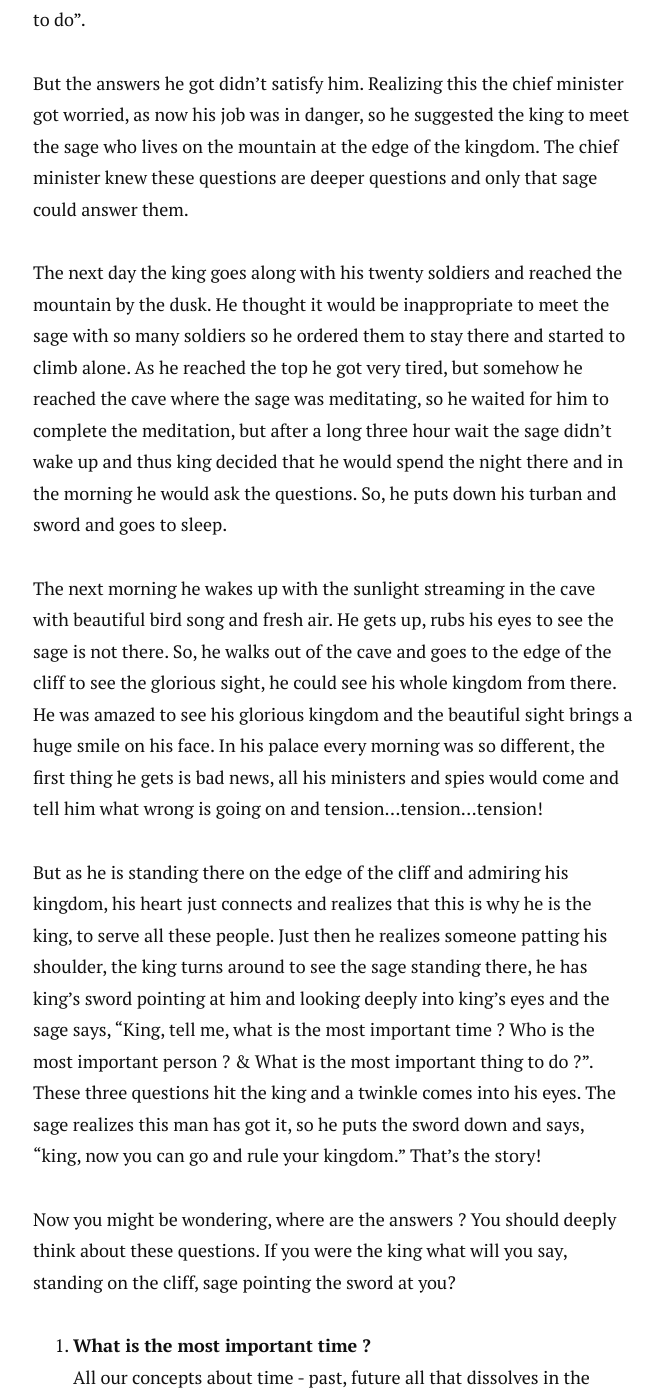
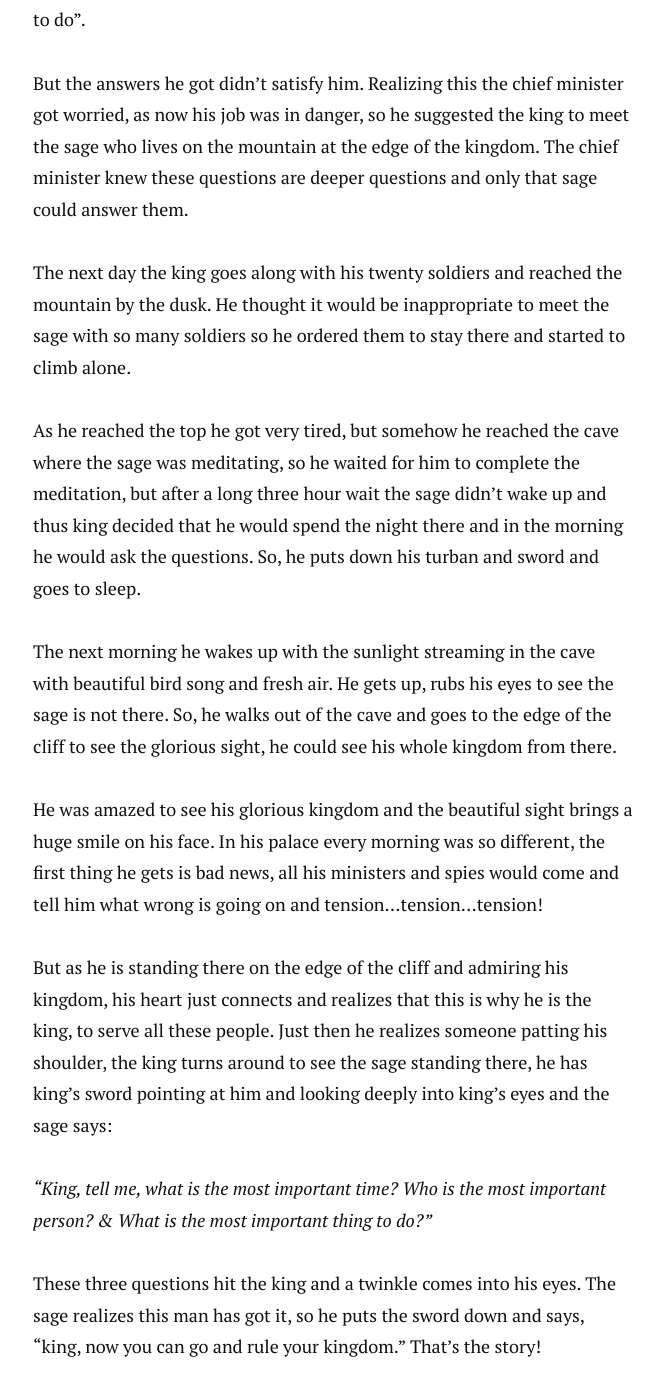
Before and after one commit to akashsoti/akashsoti.github.io, a Jekyll site: the page built from _posts/2014-12-10-test-post.markdown, in a window 1280 px wide and 1400 px high, scrolled down 953 px. Shown: the whole window, without its empty margins (307-971 px from the left). Built offline with Jekyll 4.4.1, drawn with Linux system fonts in a browser that asks for light colours; nearby versions of some CDN libraries; some of the changed text lies outside the part shown.

Commit message:
first post

```diff
--- a/_posts/2014-12-10-test-post.markdown
+++ b/_posts/2014-12-10-test-post.markdown
@@ -18,14 +18,25 @@
     The chief minister knew these questions are deeper questions and only that sage could answer them.
 </p>
 <p>
-    The next day the king goes along with his twenty soldiers and reached the mountain by the dusk. He thought it would be inappropriate to meet the sage with so many soldiers so he ordered them to stay there and started to climb alone. As he reached the top he got very tired, but somehow he reached the cave where the sage was meditating, so he waited for him to complete the meditation, but after a long three hour wait the sage didn’t wake up and thus king decided that he would spend the night there and in the morning he would ask the questions. So, he puts down his turban and sword and goes to sleep.
+    The next day the king goes along with his twenty soldiers and reached the mountain by the dusk. He thought it would be inappropriate to meet the sage with so many soldiers so he ordered them to stay there and started to climb alone.
 </p>
 <p>
-    The next morning he wakes up with the sunlight streaming in the cave with beautiful bird song and fresh air. He gets up, rubs his eyes to see the sage is not there. So, he walks out of the cave and goes to the edge of the cliff to see the glorious sight, he could see his whole kingdom from there. He was amazed to see his glorious kingdom and the beautiful sight brings a huge smile on his face.
-    In his palace every morning was so different, the first thing he gets is bad news, all his ministers and spies would come and tell him what wrong is going on and tension…tension…tension!
+    As he reached the top he got very tired, but somehow he reached the cave where the sage was meditating, so he waited for him to complete the meditation, but after a long three hour wait the sage didn’t wake up and thus king decided that he would spend the night there and in the morning he would ask the questions. So, he puts down his turban and sword and goes to sleep.
 </p>
 <p>
-    But as he is standing there on the edge of the cliff and admiring his kingdom, his heart just connects and realizes that this is why he is the king, to serve all these people. Just then he realizes someone patting his shoulder, the king turns around to see the sage standing there, he has king’s sword pointing at him and looking deeply into king’s eyes and the sage says, “King, tell me, what is the most important time ? Who is the most important person ? & What is the most important thing to do ?”. These three questions hit the king and a twinkle comes into his eyes. The sage realizes this man has got it, so he puts the sword down and says, “king, now you can go and rule your kingdom.”
+    The next morning he wakes up with the sunlight streaming in the cave with beautiful bird song and fresh air. He gets up, rubs his eyes to see the sage is not there. So, he walks out of the cave and goes to the edge of the cliff to see the glorious sight, he could see his whole kingdom from there.
+</p>
+<p>
+    He was amazed to see his glorious kingdom and the beautiful sight brings a huge smile on his face. In his palace every morning was so different, the first thing he gets is bad news, all his ministers and spies would come and tell him what wrong is going on and tension…tension…tension!
+</p>
+<p>
+    But as he is standing there on the edge of the cliff and admiring his kingdom, his heart just connects and realizes that this is why he is the king, to serve all these people. Just then he realizes someone patting his shoulder, the king turns around to see the sage standing there, he has king’s sword pointing at him and looking deeply into king’s eyes and the sage says:
+</p>
+<p>
+    <i>“King, tell me, what is the most important time? Who is the most important person? & What is the most important thing to do?”</i>
+</p>
+<p>
+    These three questions hit the king and a twinkle comes into his eyes. The sage realizes this man has got it, so he puts the sword down and says, “king, now you can go and rule your kingdom.”
     That’s the story!
 </p>
 <p>
@@ -33,17 +44,24 @@
 </p>
 
 <ol>
+    <p>
+        <li>
+            <b>What is the most important time ?</b>
+            <br>
+            All our concepts about time - past, future all that dissolves in the moment, there is only the NOW, all the thoughts vanished when the king saw the sword pointed at him. So, there is only the now, the present! everything else is a story and the quality of the story is the quality of our life.
+        </li>
+    </p>
+    <p>
+        <li>
+            <b>Who is the most important person ?</b>
+            <br>
+            Some may say jokingly, “The guy pointing the sword” or some may say, “yourself” and that’s correct, “the person you are with” is the right answer. But it happens upside down, when we are with someone we are preoccupied with ourselves, we are thinking about our own things, or what we are going to say & when we are on our own we think about other people.<br><br>
+            So, the most important person is the person you’re with. If you are own your own, you’re the most important person at that point of time. If you’re with someone, then that person is the most important person at that point of time.
+        </li>
+    </p>
+
     <li>
-        <b>What is the most important time ?</b>
-        <br>
-        All our concepts about time - past, future all that dissolves in the moment, there is only the NOW, all the thoughts vanished when the king saw the sword pointed at him. So, there is only the now, the present! everything else is a story and the quality of the story is the quality of our life.
-    </li>
-    <li>
-        <b>Who is the most important person ?</b>
-        Some may say jokingly, “The guy pointing the sword” or some may say, “yourself” and that’s correct, “the person you are with” is the right answer. But it happens upside down, when we are with someone we are preoccupied with ourselves, we are thinking about our own things, or what we are going to say & when we are on our own we think about other people. So, the most important person is the person you’re with. If you are own your own, you’re the most important person at that point of time. If you’re with someone, then that person is the most important person at that point of time.
-    </li>
-    <li>
-        <b>What is the most important thing to do ?</b>
+        <b>What is the most important thing to do ?</b><br>
         Remember before the sage came, the king felt tremendous love and care for his kingdom.
         The most important thing to do is to love and care, be more kind.Even Dalai Lama was asked, he said, “My religion is kindness” be kind to the people in your life.
         Live in the present, give your 100% to the person you’re with and be more kind and caring. That’s all is needed in life.
```
